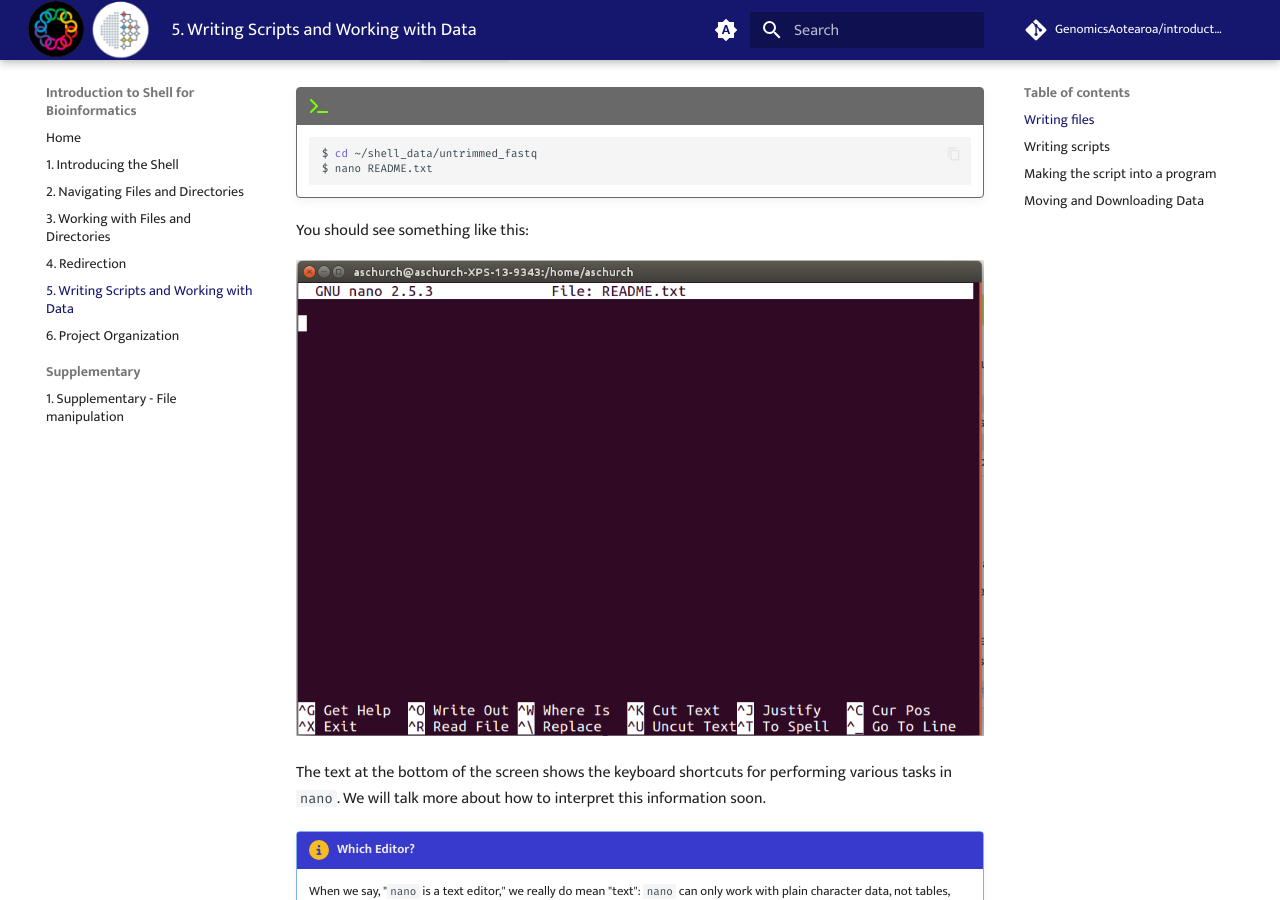
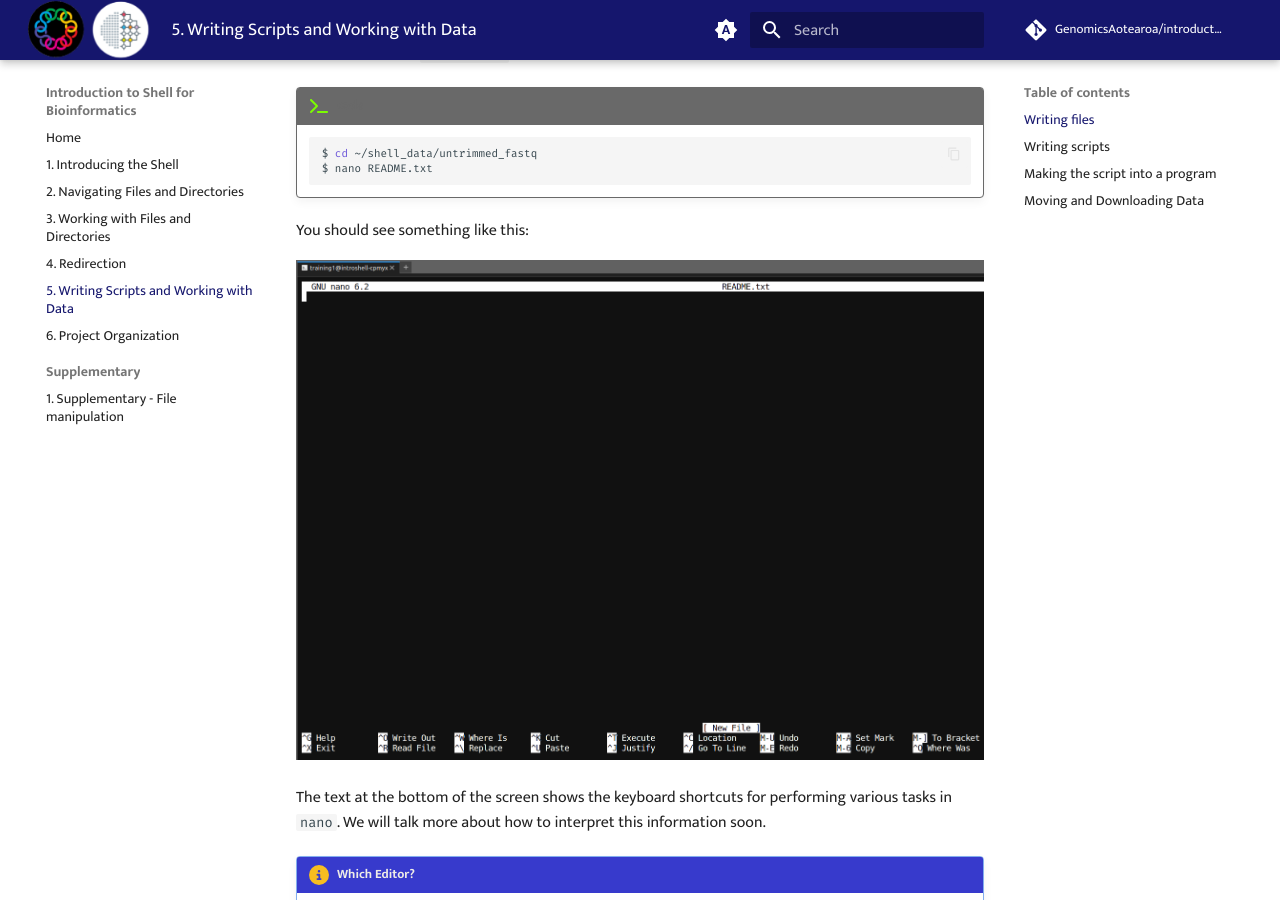
Before and after one commit to GenomicsAotearoa/introduction-to-shell, an MkDocs documentation site: the page built from docs/05-writing-scripts.md, in a window 1280 px wide and 900 px high, scrolled down 813 px. Built offline with MkDocs 1.6.1 and Material for MkDocs 9.7.7, drawn with Linux system fonts in a browser that asks for light colours; comment, search, counter and statistics services are not loaded.

Commit message:
update nano image

```diff
--- a/docs/05-writing-scripts.md
+++ b/docs/05-writing-scripts.md
@@ -34,7 +34,7 @@ then run `nano` to create a file called `README.txt`:
 
 You should see something like this:
 
-![](fig/nano201711.png){alt='nano201711.png'}
+![image](./fig/nano-editor.png)
 
 The text at the bottom of the screen shows the keyboard shortcuts for performing various tasks in `nano`. We will talk more about how to interpret this information soon.
 
```
